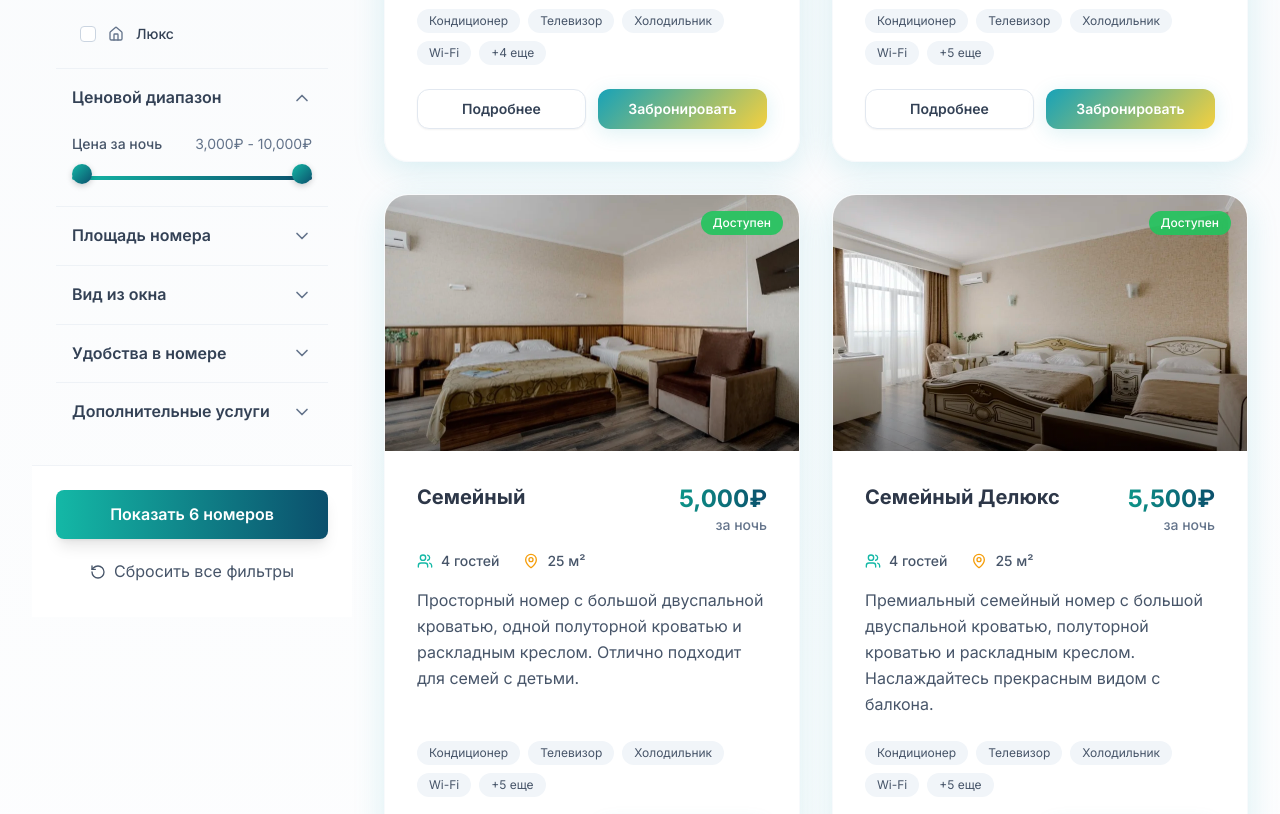
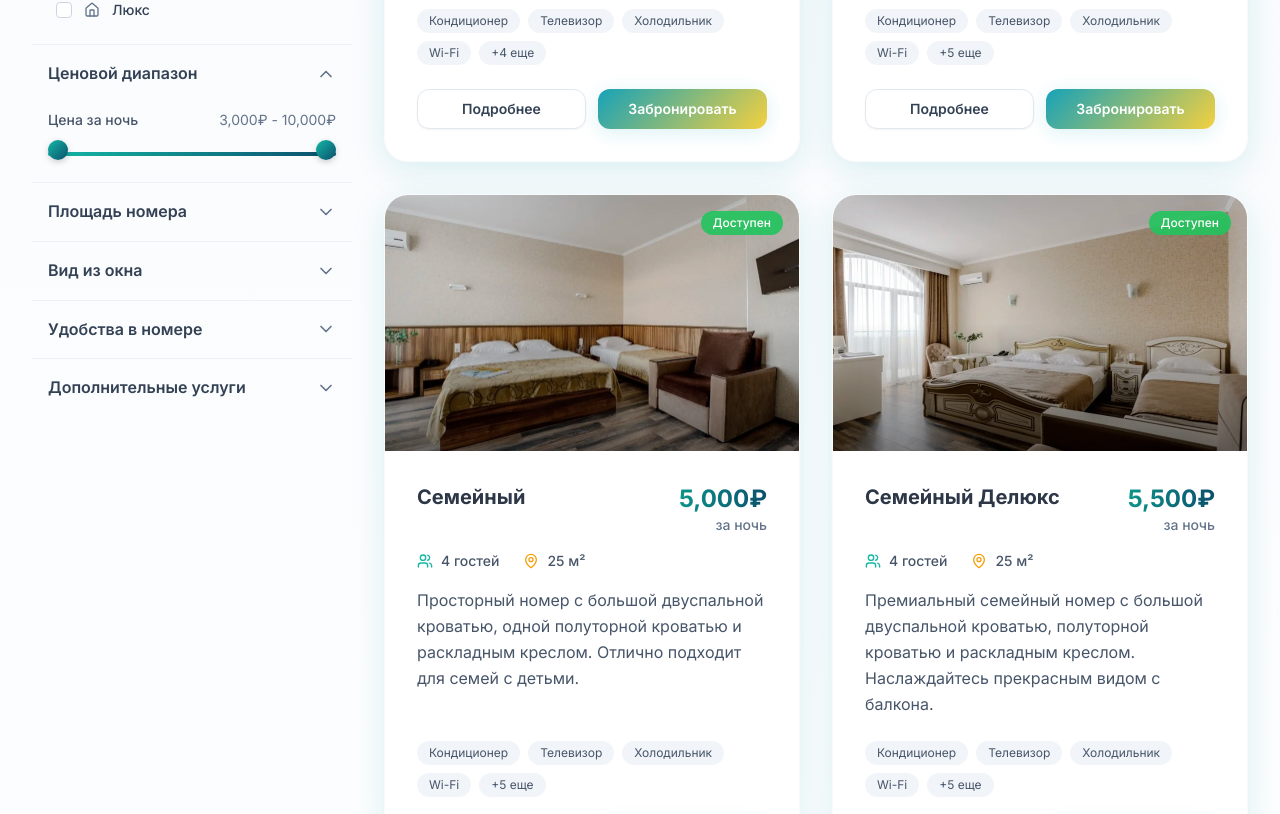
Before and after one commit to IvanMitska/absolut-hotel, a React (Vite) app: page /rooms in a window 1280 px wide. Shown: the part 1262-2076 px from the top of the page. Built offline with nearby package versions, Linux system fonts and the light colour scheme.

Commit message:
fix: improve mobile filter behavior and UI

```diff
--- a/src/components/features/RoomFilter.tsx
+++ b/src/components/features/RoomFilter.tsx
@@ -234,8 +234,7 @@ const RoomFilter: React.FC<RoomFilterProps> = ({
         overflow-y-auto
       `}>
         {/* Заголовок */}
-        <div className="sticky top-0 bg-white/95 backdrop-blur-sm border-b border-slate-200/50 p-4 lg:p-6">
-          <div className="flex items-center justify-between">
+        <div className="sticky top-0 bg-white/95 backdrop-blur-sm border-b border-slate-200/50 p-4 lg:p-6 flex items-center justify-between">
           <div className="flex items-center gap-3">
             <div className="w-10 h-10 bg-gradient-to-r from-teal-500 to-ocean-600 rounded-full flex items-center justify-center">
               <Filter className="w-5 h-5 text-white" />
@@ -249,15 +248,15 @@ const RoomFilter: React.FC<RoomFilterProps> = ({
           </div>
           <button
             onClick={onToggle}
-              className="lg:hidden p-2 hover:bg-slate-100 rounded-full transition-colors"
+            className="lg:hidden p-2 hover:bg-slate-100 rounded-lg transition-colors"
+            aria-label="Закрыть фильтр"
           >
             <X className="w-5 h-5 text-slate-500" />
           </button>
         </div>
-        </div>
 
-        {/* Контент фильтра */}
-        <div className="p-4 lg:p-6 space-y-0">
+        {/* Содержимое фильтра */}
+        <div className="p-4 lg:p-0">
           {/* Даты */}
           <FilterSection title="Даты заезда и выезда" sectionKey="dates">
             <div className="grid grid-cols-1 gap-4">
@@ -441,23 +440,23 @@ const RoomFilter: React.FC<RoomFilterProps> = ({
           </FilterSection>
         </div>
 
-        {/* Кнопки действий */}
-        <div className="sticky bottom-0 bg-white/95 backdrop-blur-sm border-t border-slate-200/50 p-4 lg:p-6">
-          <div className="flex flex-col gap-3">
+        {/* Кнопки действий для мобильной версии */}
+        <div className="lg:hidden sticky bottom-0 bg-white border-t border-slate-200/50 p-4 flex gap-3">
           <button
-              onClick={onApplyFilters}
-              className="w-full bg-gradient-to-r from-teal-500 to-ocean-600 text-white py-3 px-4 rounded-lg font-semibold hover:from-teal-600 hover:to-ocean-700 transition-all duration-300 shadow-lg hover:shadow-xl"
+            onClick={resetFilters}
+            className="flex-1 py-2 px-4 rounded-lg border border-slate-200 text-slate-700 font-medium hover:bg-slate-50 transition-colors"
           >
-              Показать {matchingRoomsCount} номеров
+            Сбросить
           </button>
           <button
-              onClick={resetFilters}
-              className="w-full flex items-center justify-center gap-2 text-slate-600 py-2 px-4 rounded-lg hover:bg-slate-50 transition-colors"
+            onClick={() => {
+              onApplyFilters();
+              onToggle();
+            }}
+            className="flex-1 py-2 px-4 rounded-lg bg-gradient-to-r from-teal-500 to-ocean-600 text-white font-medium hover:from-teal-600 hover:to-ocean-700 transition-colors"
           >
-              <RotateCcw className="w-4 h-4" />
-              Сбросить все фильтры
+            Применить
           </button>
-          </div>
         </div>
       </div>
     </>
--- a/src/pages/RoomsPage.tsx
+++ b/src/pages/RoomsPage.tsx
@@ -1,4 +1,4 @@
-import React, { useState, useMemo } from 'react';
+import React, { useState, useMemo, useEffect } from 'react';
 import { Link } from 'react-router-dom';
 import {
   Users,
@@ -18,6 +18,17 @@ const RoomsPage: React.FC = () => {
   const [isFilterOpen, setIsFilterOpen] = useState(false);
   const [viewMode, setViewMode] = useState<'grid' | 'list'>('grid');
   const [sortBy, setSortBy] = useState<'price' | 'size' | 'capacity'>('price');
+
+  useEffect(() => {
+    const handleResize = () => {
+      if (window.innerWidth >= 1024) { // lg breakpoint
+        setIsFilterOpen(false);
+      }
+    };
+
+    window.addEventListener('resize', handleResize);
+    return () => window.removeEventListener('resize', handleResize);
+  }, []);
 
   const {
     filters,
```
Lines whose indentation alone changed are shown as unchanged.
